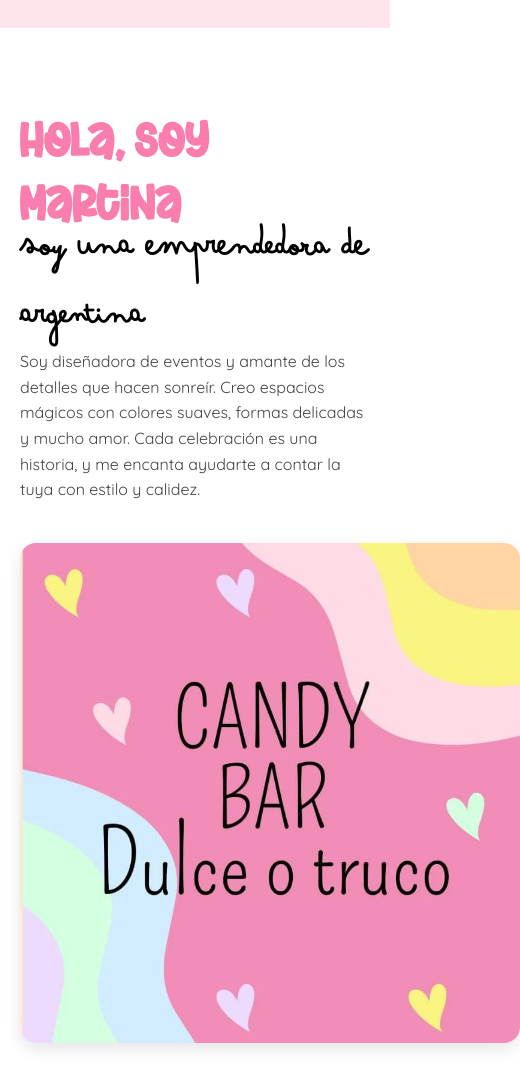
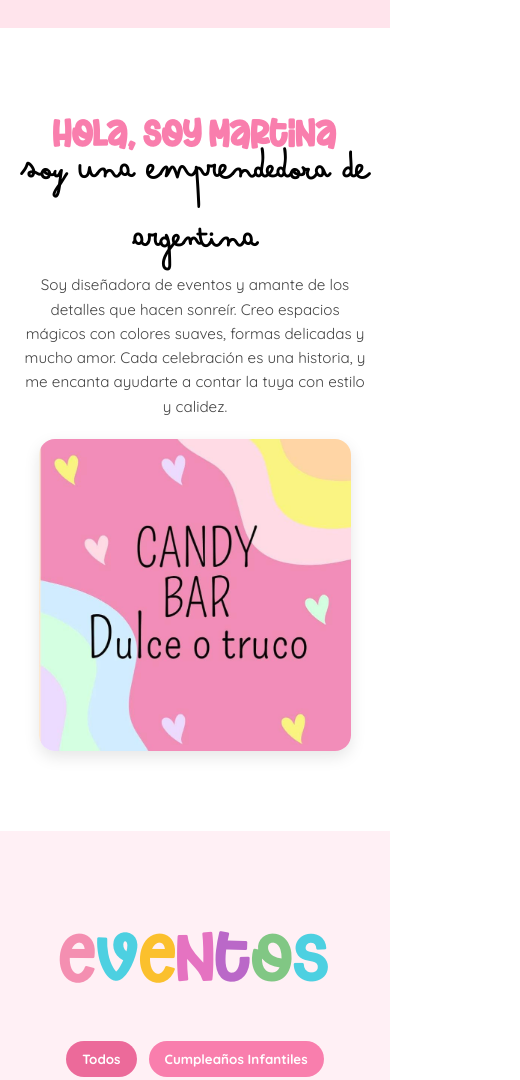
Before and after one commit to Roselen11/web-candybar.m, a plain HTML site: page index.html in a window 390 px wide. Shown: the part 4804-5884 px from the top of the page, 520 px wide, since content can reach past the window. Drawn offline with Linux system fonts and the light colour scheme; a web font is replaced by a local one.

Commit message:
Actualizo estilos en el CSS

```diff
--- a/estilos/estilos2.css
+++ b/estilos/estilos2.css
@@ -1090,6 +1090,37 @@ nav {
   line-height: 1.6;
 }
 
+/*RESPONSIVE*/
+@media (max-width: 768px) {
+  .contenedor-presentacion {
+    flex-direction: column; /* Apila texto e imagen */
+    align-items: center;
+    text-align: center;
+    gap: 20px;
+  }
+
+  .texto-presentacion {
+    max-width: 100%;
+    text-align: center;
+  }
+
+  .foto-martina {
+    width: 80vw;
+    height: auto;
+  }
+
+  .texto-presentacion h2 {
+    font-size: 2.2rem;
+  }
+
+  .titulo-elegidos2 {
+    font-size: 1.4rem;
+  }
+
+  .texto-presentacion p {
+    font-size: 0.95rem;
+  }
+}
 
 /*EVENTOS*/
 
```
